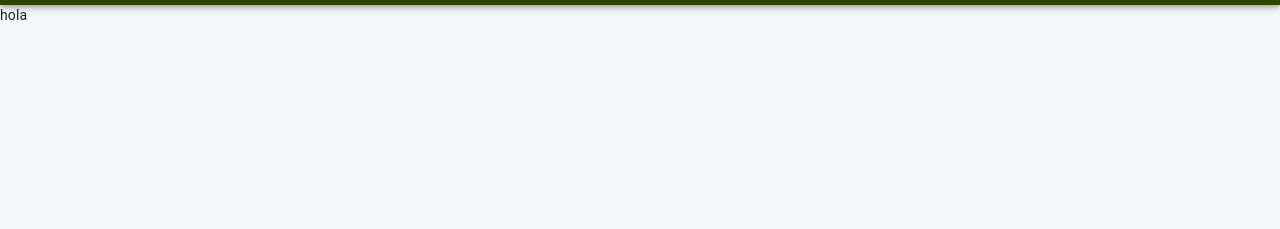
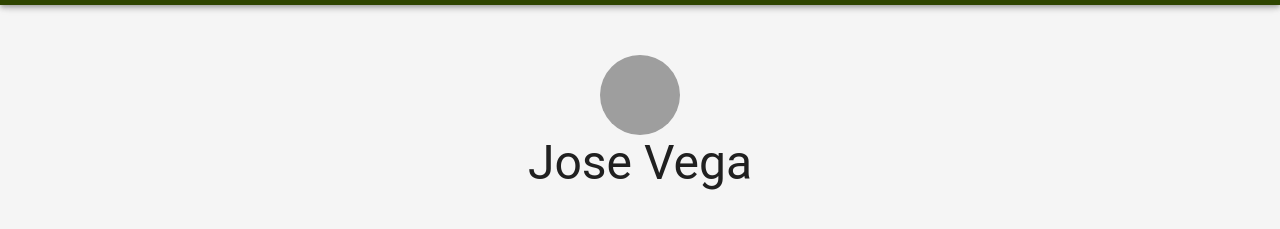
Before and after one commit to jocvegar/relax, a Gatsby site: page /about in a window 1280 px wide. Shown: the part 59-288 px from the top of the page. Built offline with nearby package versions, Linux system fonts and the light colour scheme; Gatsby itself is replaced by a stand-in of ours; grey boxes are pictures that could not be loaded.

Commit message:
Improve about page

```diff
--- a/src/pages/about.js
+++ b/src/pages/about.js
@@ -2,7 +2,9 @@ import React from "react"
 import Layout from "../components/layout"
 import SEO from "../components/seo"
 import { makeStyles } from "@material-ui/core/styles"
-import color from "@material-ui/core/colors/amber"
+import grey from "@material-ui/core/colors/grey"
+import Avatar from "@material-ui/core/Avatar"
+import Typography from "@material-ui/core/Typography"
 
 const useStyles = makeStyles(theme => ({
   root: {
@@ -10,16 +12,40 @@ const useStyles = makeStyles(theme => ({
     position: "absolute",
     left: 0,
     right: 0,
-    backgroundColor: "#F5F8FA",
+    backgroundColor: grey[100],
+  },
+  container: {
+    display: "flex",
+    flexDirection: "column",
+    flexWrap: "wrap",
+    justifyContent: "space-between",
+    alignItems: "center",
+    alignContent: "stretch",
+    paddingTop: 50,
+  },
+
+  largeAvatar: {
+    width: theme.spacing(10),
+    height: theme.spacing(10),
   },
 }))
 
 const About = () => {
   const classes = useStyles()
+
   return (
     <Layout>
       <SEO title="Count down" />
-      <div className={classes.root}>hola</div>
+      <div className={classes.root}>
+        <div className={classes.container}>
+          <Avatar
+            alt="Jose V"
+            src="https://s.gravatar.com/avatar/359fbf62c0b92f8c6c063b35b92ea280?s=200"
+            className={classes.largeAvatar}
+          />
+          <Typography variant="h3">Jose Vega</Typography>
+        </div>
+      </div>
     </Layout>
   )
 }
```
